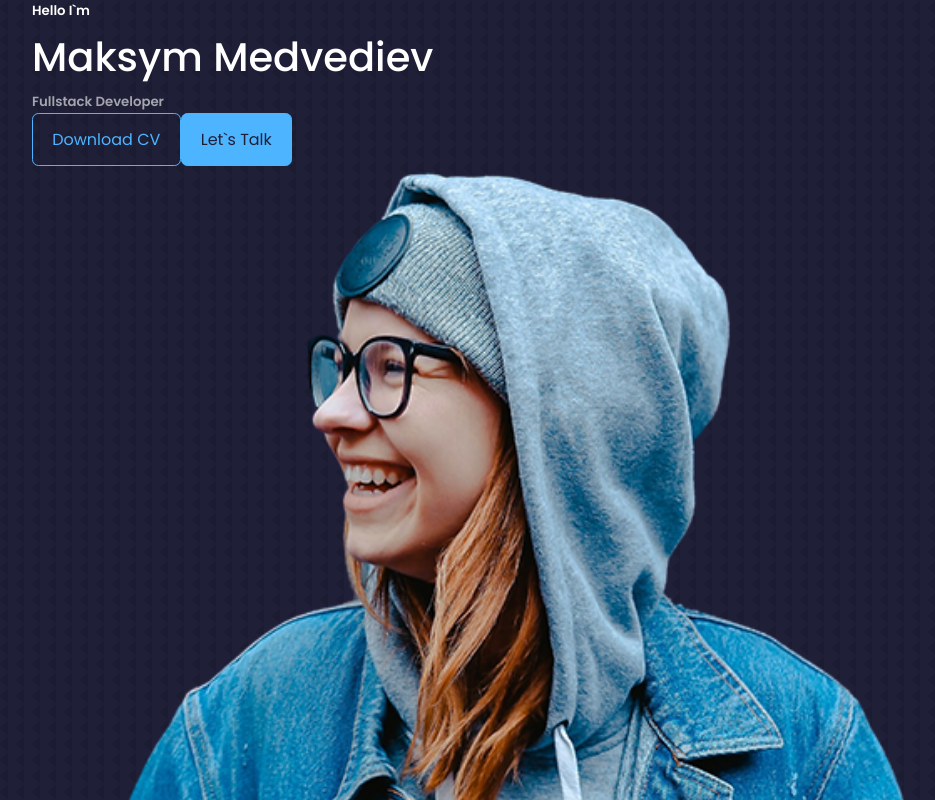
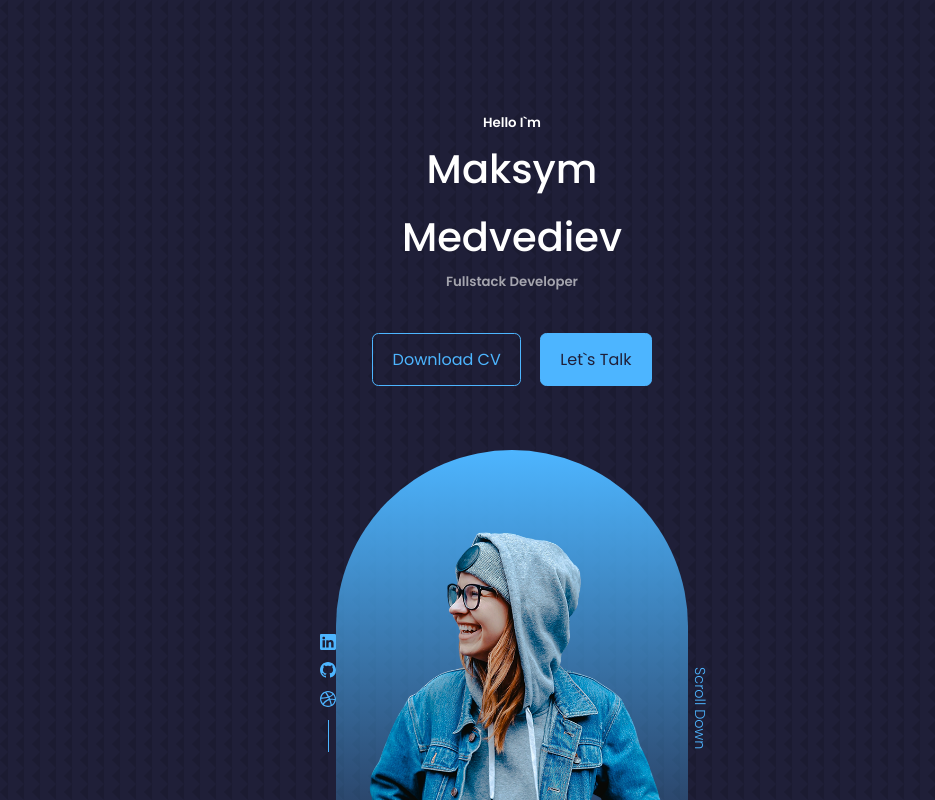
Before and after one commit to A1doranM/my-portfolio, a React (Create React App) app: page / in a window 1280 px wide. Shown: the top 800 px of the page, without its empty margins (128-1063 px from the left). Built offline with nearby package versions, Linux system fonts and the light colour scheme.

Commit message:
completed header section

```diff
--- a/package.json
+++ b/package.json
@@ -8,6 +8,7 @@
     "@testing-library/user-event": "^13.5.0",
     "react": "^18.0.0",
     "react-dom": "^18.0.0",
+    "react-icons": "^4.3.1",
     "react-scripts": "5.0.0",
     "web-vitals": "^2.1.4"
   },
--- a/src/components/header/Header.jsx
+++ b/src/components/header/Header.jsx
@@ -2,6 +2,7 @@
 import "./header.css";
 import CTA from "./CTA";
 import ME from "../../assets/me.png";
+import HeaderSocials from "./HeaderSocials";
 
 function Header(props) {
     return (
@@ -10,13 +11,16 @@
                 <h5>Hello I`m</h5>
                 <h1>Maksym Medvediev</h1>
                 <h5 className="text-light">Fullstack Developer</h5>
+
                 <CTA/>
+
+                <HeaderSocials/>
 
                 <div className="me">
                     <img src={ME} alt="Image of me."/>
                 </div>
 
-                <a href="#contacts" className="scroll_down">Scroll Down</a>
+                <a href="#contacts" className="scroll__down">Scroll Down</a>
             </div>
         </header>
     );
--- a/src/components/header/HeaderSocials.jsx
+++ b/src/components/header/HeaderSocials.jsx
@@ -1,10 +1,12 @@
 import React from "react";
+import {BsLinkedin, BsGithub, BsDribbble} from "react-icons/bs";
 
 function HeaderSocials(props) {
     return (
         <div className="header__socials">
-            <a href="https://linkedin.com" target="_blank"></a>
-            <a href="https://linkedin.com" target="_blank"></a>
+            <a href="www.linkedin.com/in/maksym-medvediev-93b208132" target="_blank"><BsLinkedin/></a>
+            <a href="https://github.com" target="_blank"><BsGithub/></a>
+            <a href="https://dribble.com" target="_blank"><BsDribbble/></a>
         </div>
     );
 }
--- a/src/components/header/header.css
+++ b/src/components/header/header.css
@@ -0,0 +1,87 @@
+header {
+    height: 100vh;
+    padding-top: 7rem;
+    overflow: hidden;
+}
+
+.header__container {
+    text-align: center;
+    height: 100%;
+    position: relative;
+}
+
+/*CTA*/
+
+.cta {
+    margin-top: 2.5rem;
+    display: flex;
+    gap: 1.2rem;
+    justify-content: center;
+}
+
+
+/*SOCIALS*/
+
+.header__socials {
+    display: flex;
+    flex-direction: column;
+    align-items: center;
+    gap: 0.8rem;
+    position: absolute;
+    left: 0;
+    bottom: 3rem;
+}
+
+.header__socials::after {
+    content: "";
+    width: 1px;
+    height: 2rem;
+    background: var(--color-primary);
+}
+
+/*ME IMAGE*/
+
+.me {
+    background: linear-gradient(var(--color-primary), transparent);
+    width: 22rem;
+    height: 30rem;
+    position: absolute;
+    left: 50%;
+    transform: translateX(-50%);
+    margin-top: 4rem;
+    border-radius: 12rem 12rem 0 0;
+    overflow: hidden;
+    padding: 5rem 1.5rem 1.5rem 1.5rem;
+}
+
+/*SCROLL DOWN*/
+
+.scroll__down {
+    position: absolute;
+    right: -2.3rem;
+    bottom: 5rem;
+    transform: rotate(90deg);
+    font-weight: 300;
+    font-size: 0.9rem;
+}
+
+/* MEDIA QUERIES (MEDIUM DEVICES) */
+
+@media screen and (max-width: 1024px) {
+    header {
+        height: 68vh;
+    }
+}
+
+/* MEDIA QUERIES (SMALL DEVICES) */
+
+@media screen and (max-width: 600px) {
+    header {
+        height: 100vh;
+    }
+
+    .header__socials,
+    .scroll__down {
+        display: none;
+    }
+}
--- a/src/index.css
+++ b/src/index.css
@@ -69,7 +69,7 @@
 
     --transition: all 400ms ease;
 
-    --container-width-lg: 75%;
+    --container-width-lg: 30%;
     --container-width-md: 86%;
     --container-width-sm: 90%;
 }
```
Also changed, not shown: 1 other file (tests, documents, lock files or other folders).
